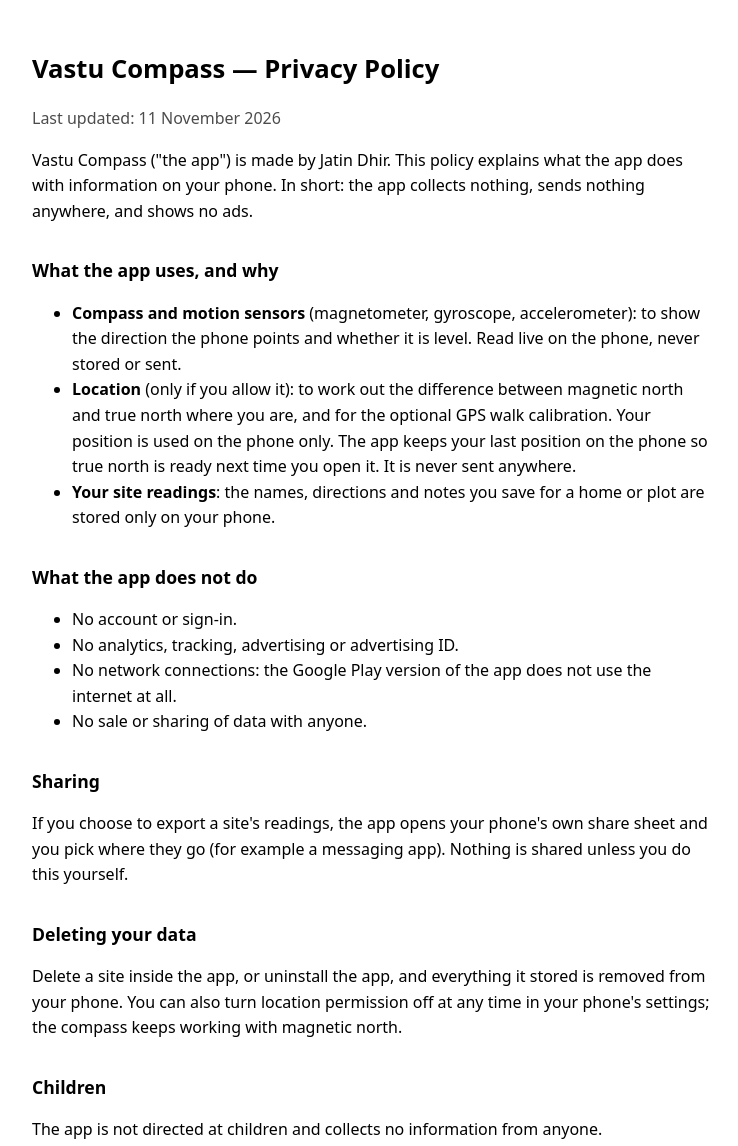
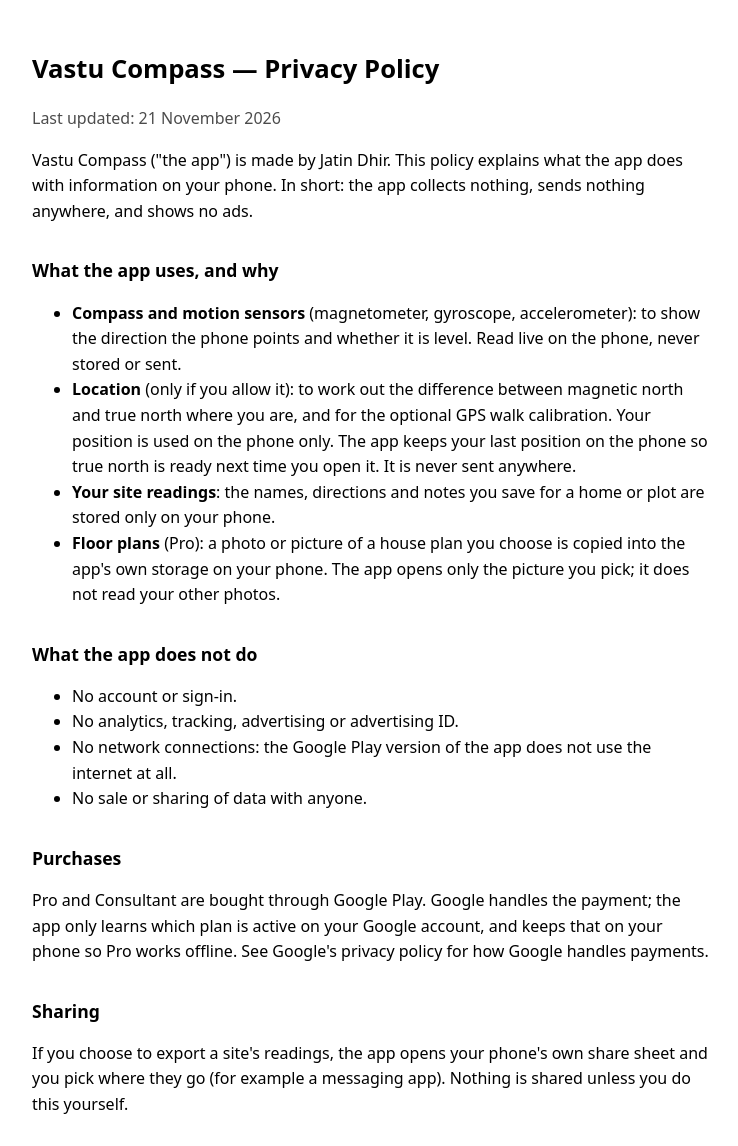
Before and after one commit to Jatin-Dhir/vastu-compass-releases, a plain HTML site: page privacy/index.html in a window 1280 px wide. Shown: the top 1146 px of the page, without its empty margins (268-1006 px from the left). Drawn offline with Linux system fonts and the light colour scheme.

Commit message:
Privacy policy: Pro purchases and floor-plan pictures
Co-Authored-By: Claude Opus 5.5 <noreply@anthropic.com>

```diff
--- a/privacy/index.html
+++ b/privacy/index.html
@@ -14,7 +14,7 @@
 </head>
 <body>
 <h1>Vastu Compass — Privacy Policy</h1>
-<p class="muted">Last updated: 11 November 2026</p>
+<p class="muted">Last updated: 21 November 2026</p>
 
 <p>Vastu Compass ("the app") is made by Jatin Dhir. This policy explains what the app does with information on your phone. In short: the app collects nothing, sends nothing anywhere, and shows no ads.</p>
 
@@ -23,6 +23,7 @@
   <li><strong>Compass and motion sensors</strong> (magnetometer, gyroscope, accelerometer): to show the direction the phone points and whether it is level. Read live on the phone, never stored or sent.</li>
   <li><strong>Location</strong> (only if you allow it): to work out the difference between magnetic north and true north where you are, and for the optional GPS walk calibration. Your position is used on the phone only. The app keeps your last position on the phone so true north is ready next time you open it. It is never sent anywhere.</li>
   <li><strong>Your site readings</strong>: the names, directions and notes you save for a home or plot are stored only on your phone.</li>
+  <li><strong>Floor plans</strong> (Pro): a photo or picture of a house plan you choose is copied into the app's own storage on your phone. The app opens only the picture you pick; it does not read your other photos.</li>
 </ul>
 
 <h2>What the app does not do</h2>
@@ -32,6 +33,9 @@
   <li>No network connections: the Google Play version of the app does not use the internet at all.</li>
   <li>No sale or sharing of data with anyone.</li>
 </ul>
+
+<h2>Purchases</h2>
+<p>Pro and Consultant are bought through Google Play. Google handles the payment; the app only learns which plan is active on your Google account, and keeps that on your phone so Pro works offline. See Google's privacy policy for how Google handles payments.</p>
 
 <h2>Sharing</h2>
 <p>If you choose to export a site's readings, the app opens your phone's own share sheet and you pick where they go (for example a messaging app). Nothing is shared unless you do this yourself.</p>
```
